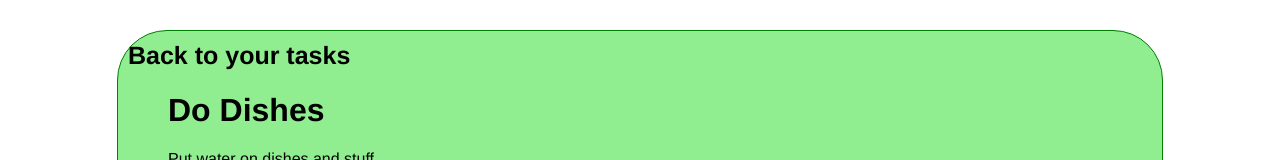
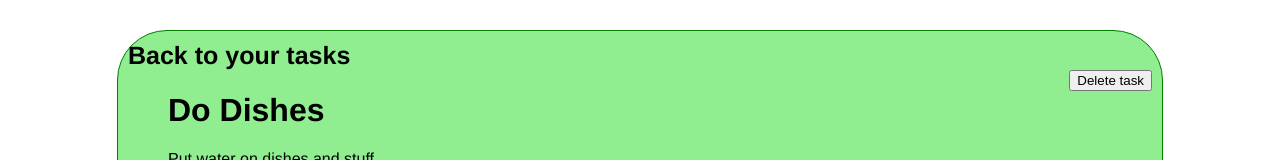
Before and after one commit to lhoogenraad/tudu-application, a React (Create React App) app in the folder frontend/: page /tasks/123 in a window 1280 px wide. Shown: the part 179-339 px from the top of the page. Built offline with nearby package versions, Linux system fonts and the light colour scheme.

Commit message:
Added delete task button (with no functionality at the moment) to taskscreen.js

```diff
--- a/frontend/src/screens/taskscreen.js
+++ b/frontend/src/screens/taskscreen.js
@@ -24,6 +24,9 @@ function taskscreen(props) {
                         </li>
                     </ul>
                 </div>
+                <div className="details-actions">
+                    <button>Delete task</button>
+                </div>
             </div>
         </div>
     )
```
